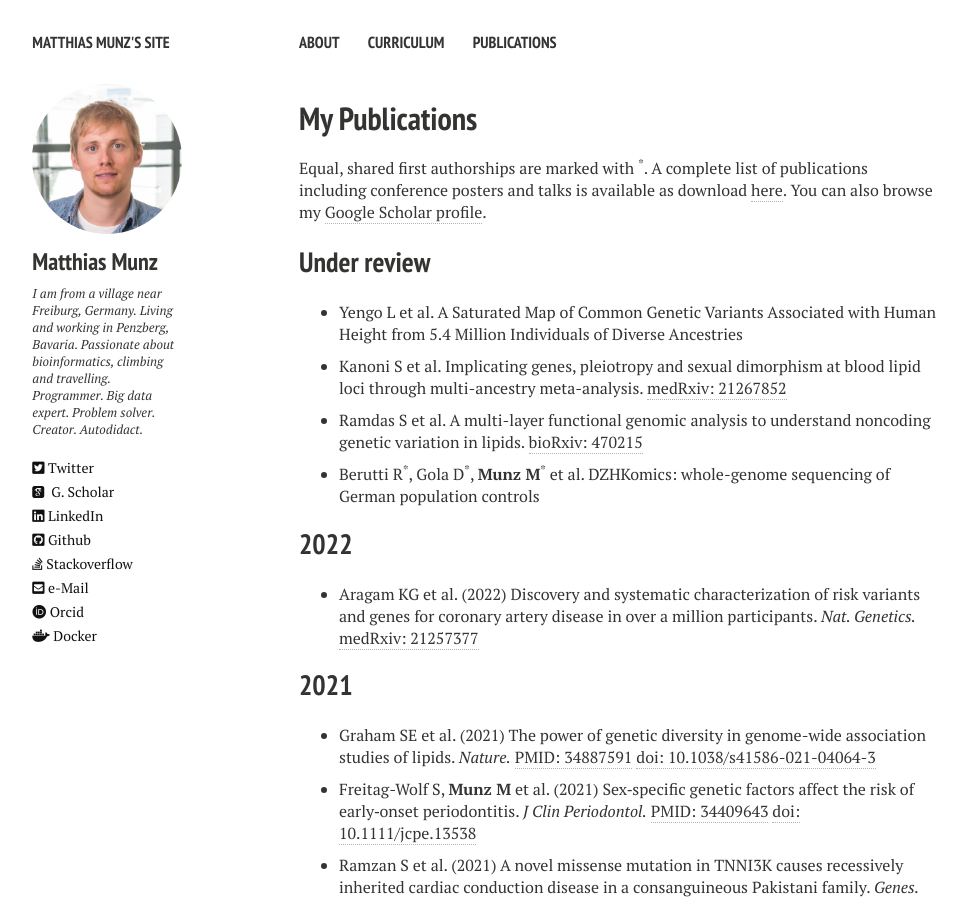
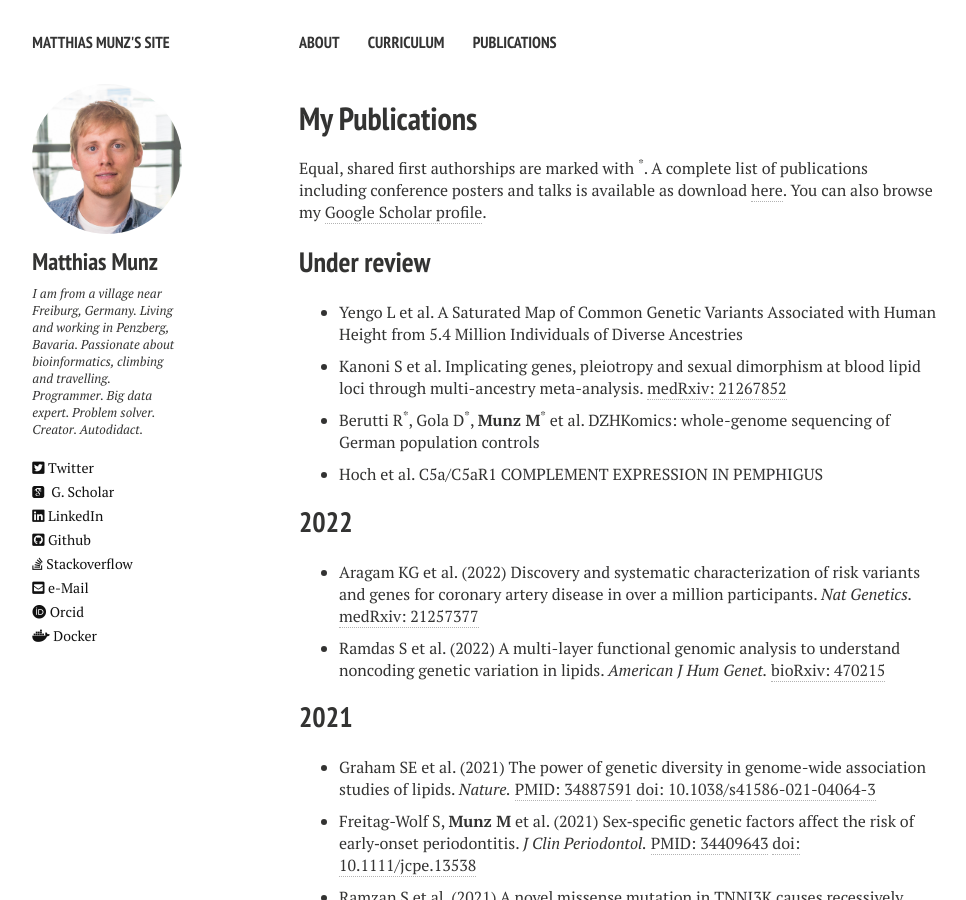
Before and after one commit to matmu/matmu.github.io-deprecated, a Jekyll site: the page built from _pages/publications.md, in a window 1280 px wide and 900 px high. Shown: the whole window, without its empty margins (21-987 px from the left). Built offline with Jekyll 4.4.1, drawn with Linux system fonts in a browser that asks for light colours; nearby versions of some CDN libraries.

Commit message:
Update publications.yml

```diff
--- a/_data/publications.yml
+++ b/_data/publications.yml
@@ -7,12 +7,10 @@
       title: "Implicating genes, pleiotropy and sexual dimorphism at blood lipid loci through multi-ancestry meta-analysis."
       medrxiv: 21267852
       medrxiv_link: "https://doi.org/10.1101/2021.12.15.21267852"
-    - authors: "Ramdas S et al."
-      title: "A multi-layer functional genomic analysis to understand noncoding genetic variation in lipids."
-      biorxiv: 470215
-      biorxiv_link: https://doi.org/10.1101/2021.12.07.470215
     - authors: "Berutti R<sup>*</sup>, Gola D<sup>*</sup>, <b>Munz M</b><sup>*</sup> et al."
       title: "DZHKomics: whole-genome sequencing of German population controls"
+    - authors: "Hoch et al."
+      title: "C5a/C5aR1 COMPLEMENT EXPRESSION IN PEMPHIGUS"
 
 - year: 2022
   publications:
@@ -20,7 +18,12 @@
       title: "Discovery and systematic characterization of risk variants and genes for coronary artery disease in over a million participants."
       medrxiv: 21257377
       medrxiv_link: "https://doi.org/10.1101/2021.05.24.21257377"
-      journal: Nat. Genetics.
+      journal: Nat Genetics.
+    - authors: "Ramdas S et al."
+      title: "A multi-layer functional genomic analysis to understand noncoding genetic variation in lipids."
+      biorxiv: 470215
+      biorxiv_link: https://doi.org/10.1101/2021.12.07.470215
+      journal: American J Hum Genet.
 
 - year: 2021
   publications:
```
